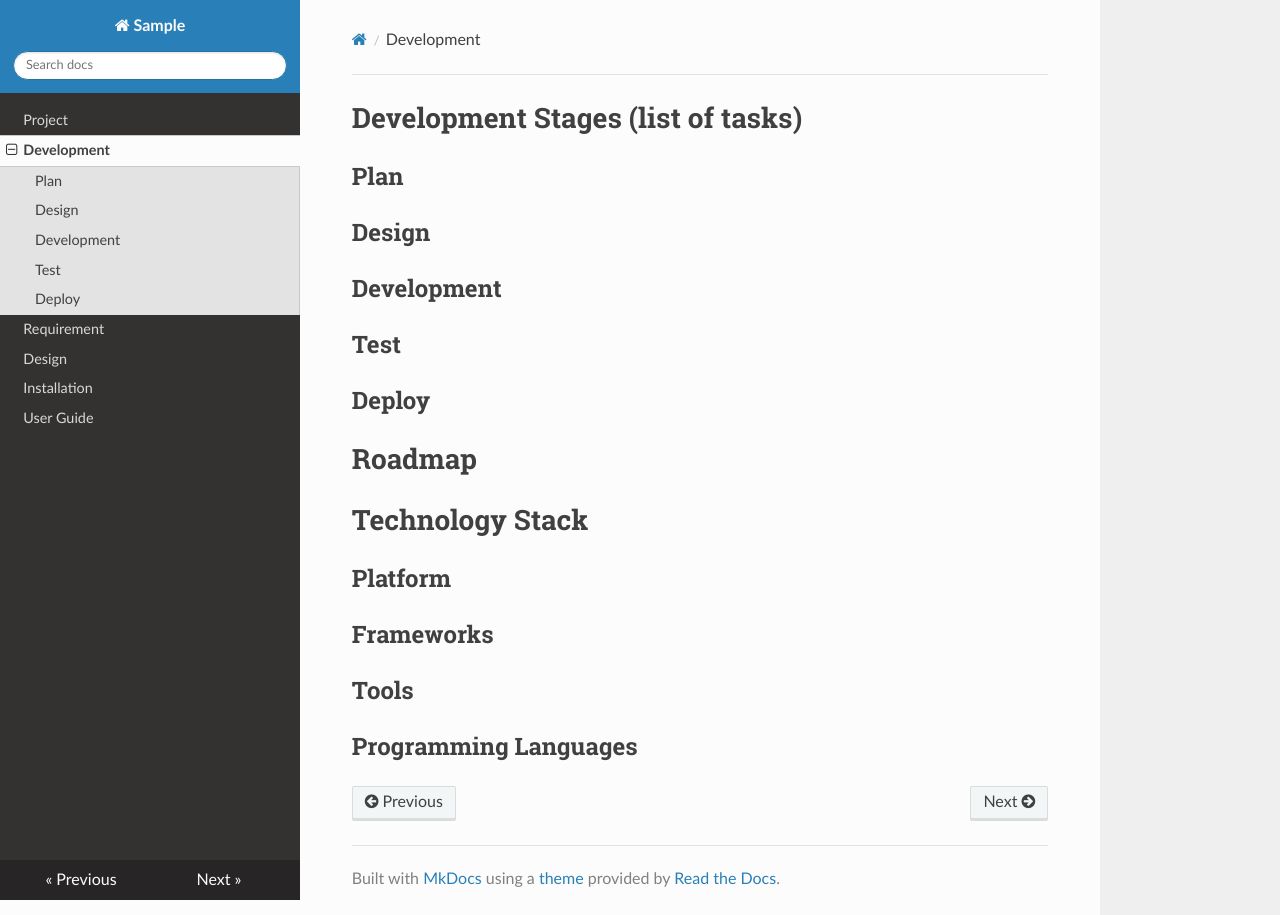
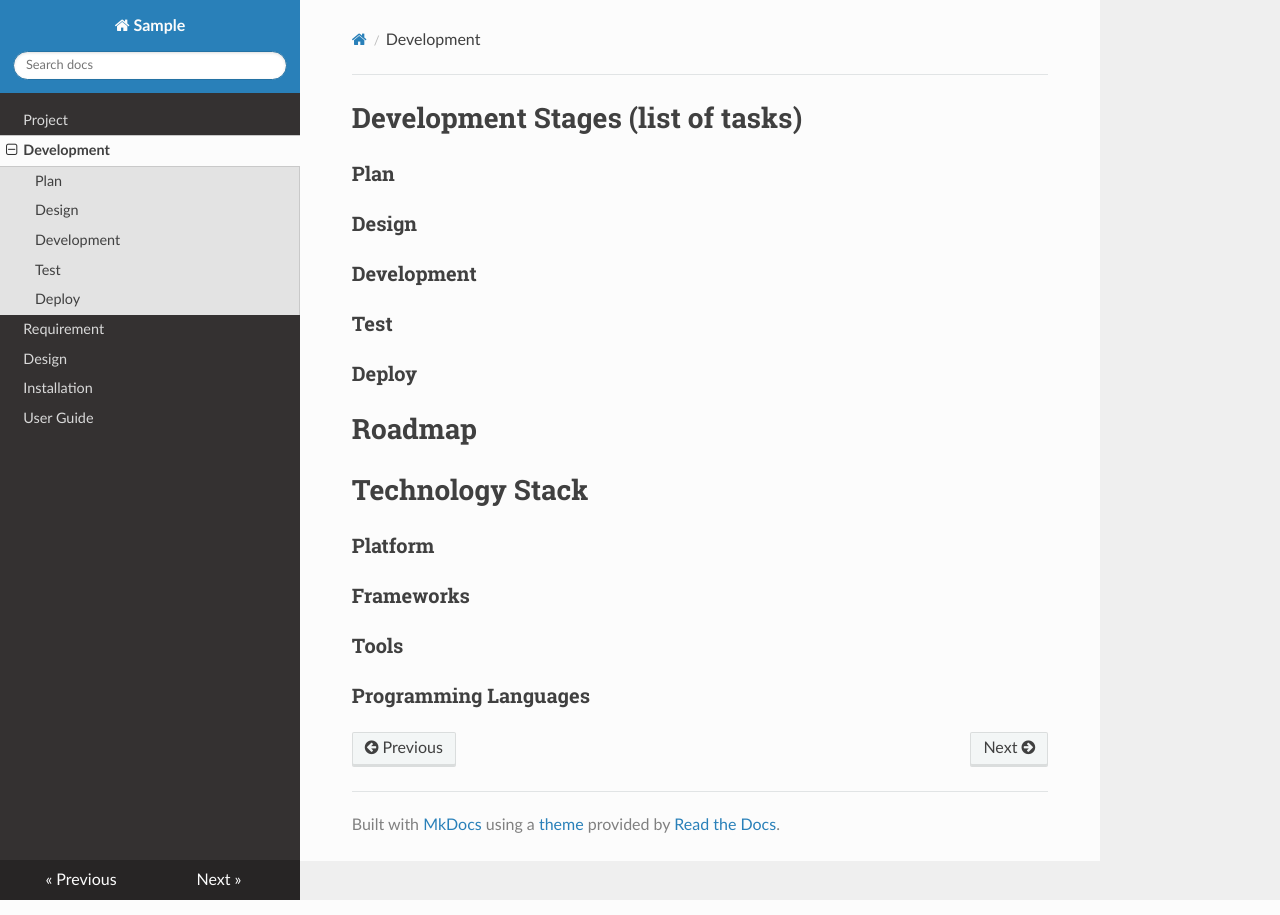
Before and after one commit to ctchik/Sample-Project, an MkDocs documentation site: the page built from docs/2-Development.md, in a window 1280 px wide. Built offline with MkDocs 1.6.1, drawn with Linux system fonts in a browser that asks for light colours; nearby versions of some CDN libraries.

```diff
--- a/docs/2-Development.md
+++ b/docs/2-Development.md
@@ -1,14 +1,14 @@
-#Development Stages (list of tasks)
-## Plan
-## Design
-## Development
-## Test
-## Deploy
+# Development Stages (list of tasks)
+### Plan
+### Design
+### Development
+### Test
+### Deploy
 
-#Roadmap
+# Roadmap
 
-#Technology Stack
-## Platform
-## Frameworks
-## Tools
-## Programming Languages
+# Technology Stack
+### Platform
+### Frameworks
+### Tools
+### Programming Languages
```
